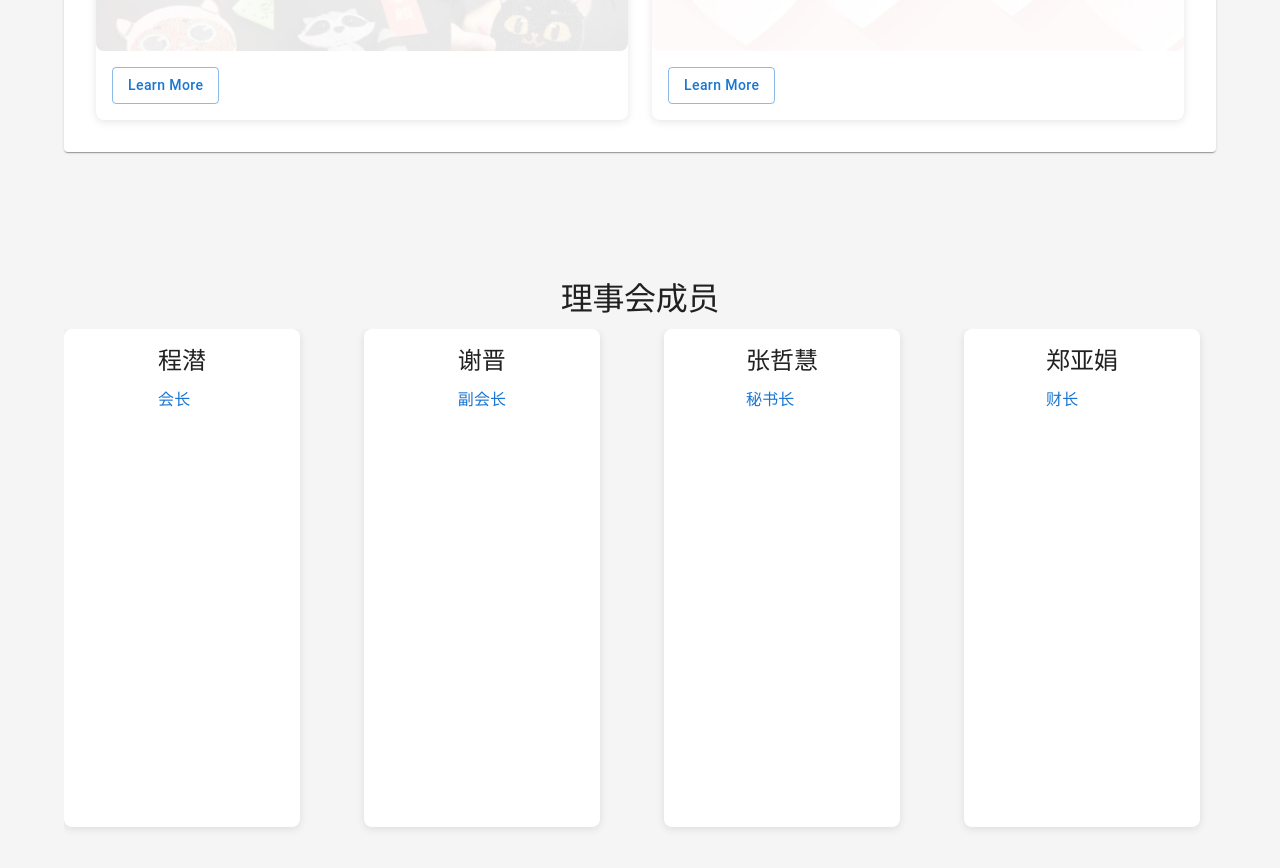
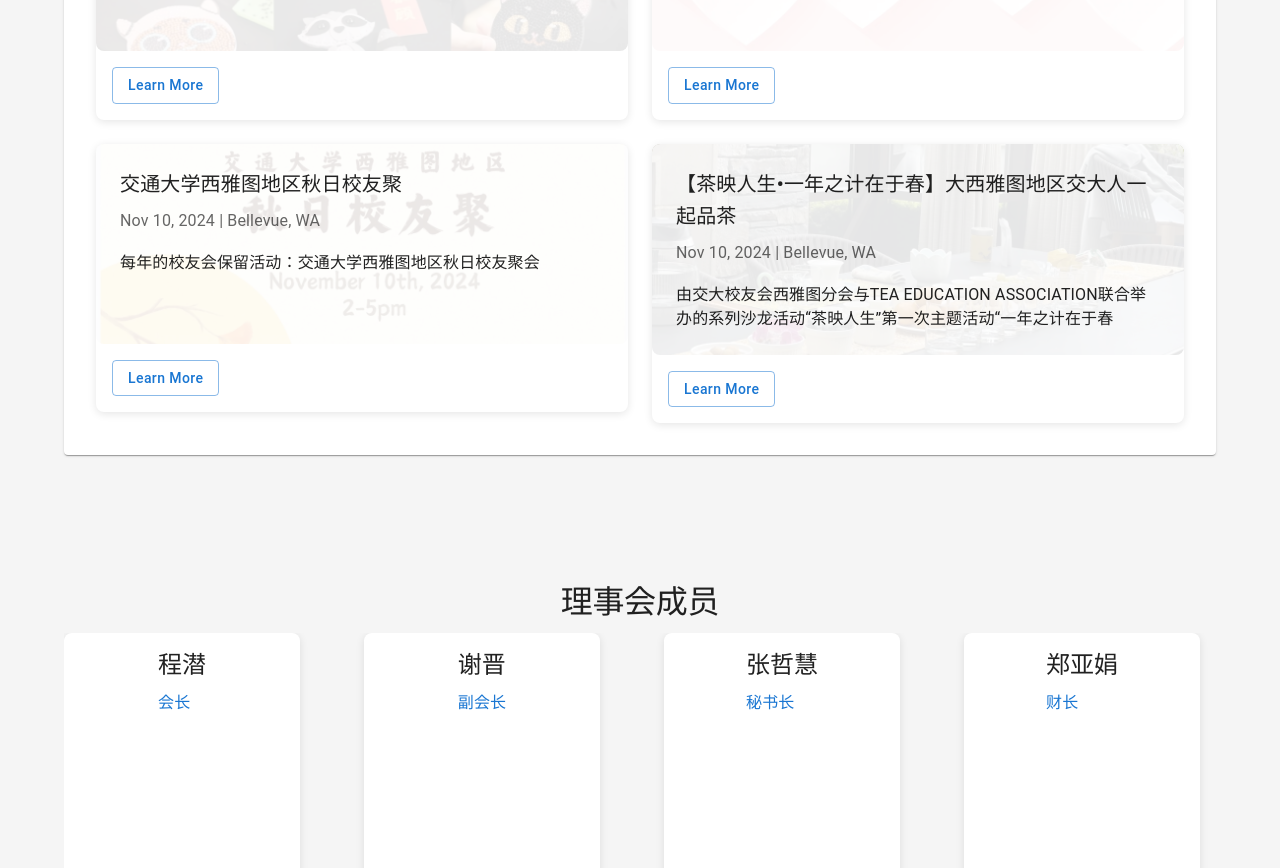
Before and after one commit to jtuaa-sea/jtuaa-sea-web, a React (Vite) app: page / in a window 1280 px wide. Shown: the part 2580-3448 px from the top of the page. Built offline with nearby package versions, Linux system fonts and the light colour scheme.

Commit message:
update old events

```diff
--- a/src/sections/Events.jsx
+++ b/src/sections/Events.jsx
@@ -7,7 +7,7 @@ function Events() {
 
   const upcomingEvents = [
     {
-      id: 3,
+      id: 4,
       title: '【重磅嘉宾揭晓】交通大学美洲校友峰会火热报名中!',
       date: 'May 24-25, 2025',
       location: 'Santa Clara Convention Center, Santa Clara, CA 95054',
@@ -37,6 +37,24 @@ function Events() {
       description: '白色情人节联谊活动—交大西雅图校友会',
       eventLink: 'https://mp.weixin.qq.com/s/8moN3QwHXtQwWVfhAj8DaQ',
       backgroundImg: '/event_1.png'
+    },
+    {
+      id: 0,
+      title: '交通大学西雅图地区秋日校友聚',
+      date: 'Nov 10, 2024',
+      location: 'Bellevue, WA',
+      description: '每年的校友会保留活动：交通大学西雅图地区秋日校友聚会',
+      eventLink: 'https://mp.weixin.qq.com/s/AUEj9_wIDaLc3tcIPG1G5Q',
+      backgroundImg: '/event_0.png'
+    },
+    {
+      id: -1,
+      title: '【茶映人生•一年之计在于春】大西雅图地区交大人一起品茶',
+      date: 'Nov 10, 2024',
+      location: 'Bellevue, WA',
+      description: '由交大校友会西雅图分会与TEA EDUCATION ASSOCIATION联合举办的系列沙龙活动“茶映人生”第一次主题活动“一年之计在于春',
+      eventLink: 'https://mp.weixin.qq.com/s/IADL0CWz9xYYJTbLXyK4nw',
+      backgroundImg: '/event__1.png'
     }
   ]
 
```
Also changed, not shown: public/event_0.png (added), public/event__1.png (added).
